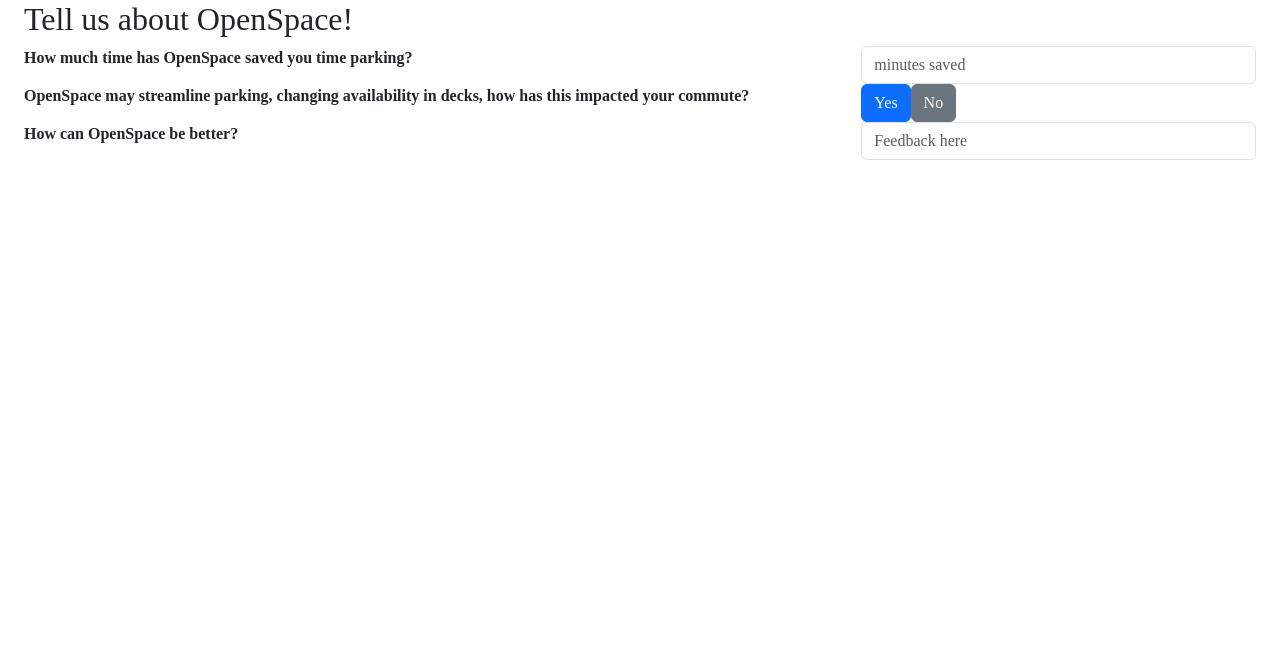
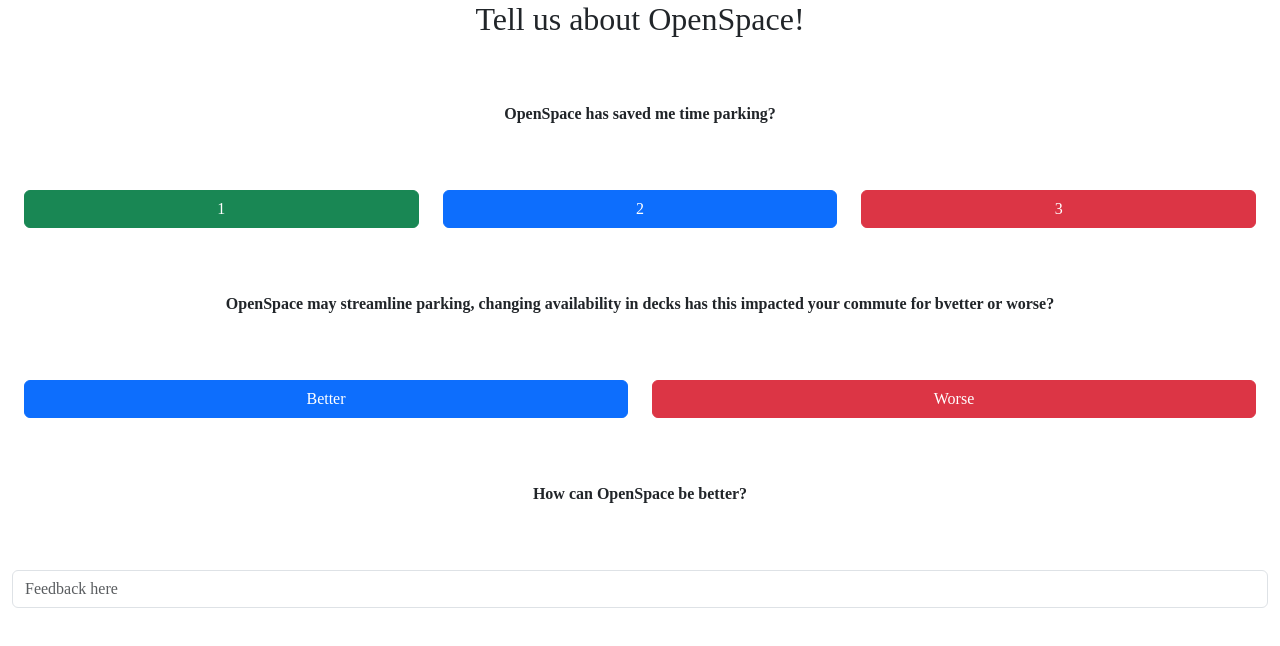
Before and after one commit to noahgrant27/OpenSpace, an Angular app: page / in a window 1280 px wide. Both pictures are taken after a click on the button "Send Feedback". Shown: the top 646 px of the page. Built offline with nearby package versions, Linux system fonts and the light colour scheme; no server answers.

Commit message:
Poll Complete

```diff
--- a/src/app/data.ts
+++ b/src/app/data.ts
@@ -7,7 +7,7 @@
   providedIn: 'root',
 })
 export class Data {
-  public ESP32_IP = "10.126.142.7";
+  public ESP32_IP = "10.254.135.7";
   private url = "api/distance";
   // "http://"  + this.ESP32_IP + "/distance";
 
@@ -15,7 +15,7 @@
   public getDistance(): Observable<any> {
 
     return defer(() => this.http.get<any>(this.url)).pipe(
-        delay(1250),
+        delay(750),
         repeat()
       );
   }
--- a/src/app/poll/poll.css
+++ b/src/app/poll/poll.css
@@ -0,0 +1,6 @@
+html {
+	text-align: center;
+}
+.row {
+	margin-top: 8vh;
+}
--- a/src/app/poll/poll.html
+++ b/src/app/poll/poll.html
@@ -6,28 +6,41 @@
 	<title>Poll</title>
 </head>
 <body>
-	<div class="container-fluid">
+	<div class="container-fluid min-vh-100">
 		<h2 class="center">Tell us about OpenSpace!</h2>
 		<div class="row">
-			<div class="col-8">How much time has OpenSpace saved you time parking?</div>
+			<div>OpenSpace has saved me time parking?</div>
+		</div>
+		<div class="row">
 			<div class="col-4">
-				<input type="text" class="form-control" placeholder="minutes saved" />
+				<button class="btn btn-success" style="width:100%">1</button>
+			</div>
+			<div class="col-4 ">
+				<button class="btn btn-primary"  style="width:100%">2</button>
+			</div>
+			<div class="col-4">
+				<button class="btn btn-danger"  style="width:100%">3</button>
+			</div>
+			</div>
+		<div class="row">
+			<div>
+				OpenSpace may streamline parking, changing availability in decks has this impacted your commute for bvetter or worse?
 			</div>
 		</div>
-		<div class="row">
-			<div class="col-8">OpenSpace may streamline parking, changing availability in decks, how has this impacted your commute?</div>
-			<div class="col-4">
-				<button type="button" class="btn btn-primary">Yes</button>
-				<button type="button" class="btn btn-secondary">No</button>
-
-			</div>
+			<div class="row">
+				<div class="col-6">
+					<button type="button" class="btn btn-primary" style="width:100%">Better</button>
+				</div>
+				<div class="col-6">
+					<button type="button" class="btn btn-danger" style="width:100%">Worse</button>
+				</div>
 		</div>
 		<div class="row">
-			<div class="col-8">How can OpenSpace be better?</div>
-			<div class="col-4">
-				<input type="text" class="form-control" placeholder="Feedback here" />
+			<div>How can OpenSpace be better?</div>
+		</div>
+			<div class="row">
+				<input type="text" class="form-control" placeholder="Feedback here" style="width: 100%"/>
 			</div>
-		</div>
 	</div>
 </body>
 </html>
--- a/src/proxy.conf.json
+++ b/src/proxy.conf.json
@@ -1,6 +1,6 @@
 {
   "/api": {
-    "target": "http://10.232.198.7/distance",
+    "target": "http://10.254.135.7/distance",
     "secure": false,
     "changeOrigin": true,
     "pathRewrite": {
--- a/src/styles.css
+++ b/src/styles.css
@@ -19,5 +19,6 @@
 	align-items: center;
 	justify-content: cene;
 	margin: 0 auto;
+	margin-top: 18vh;
 	text-align: center;
 }
```
